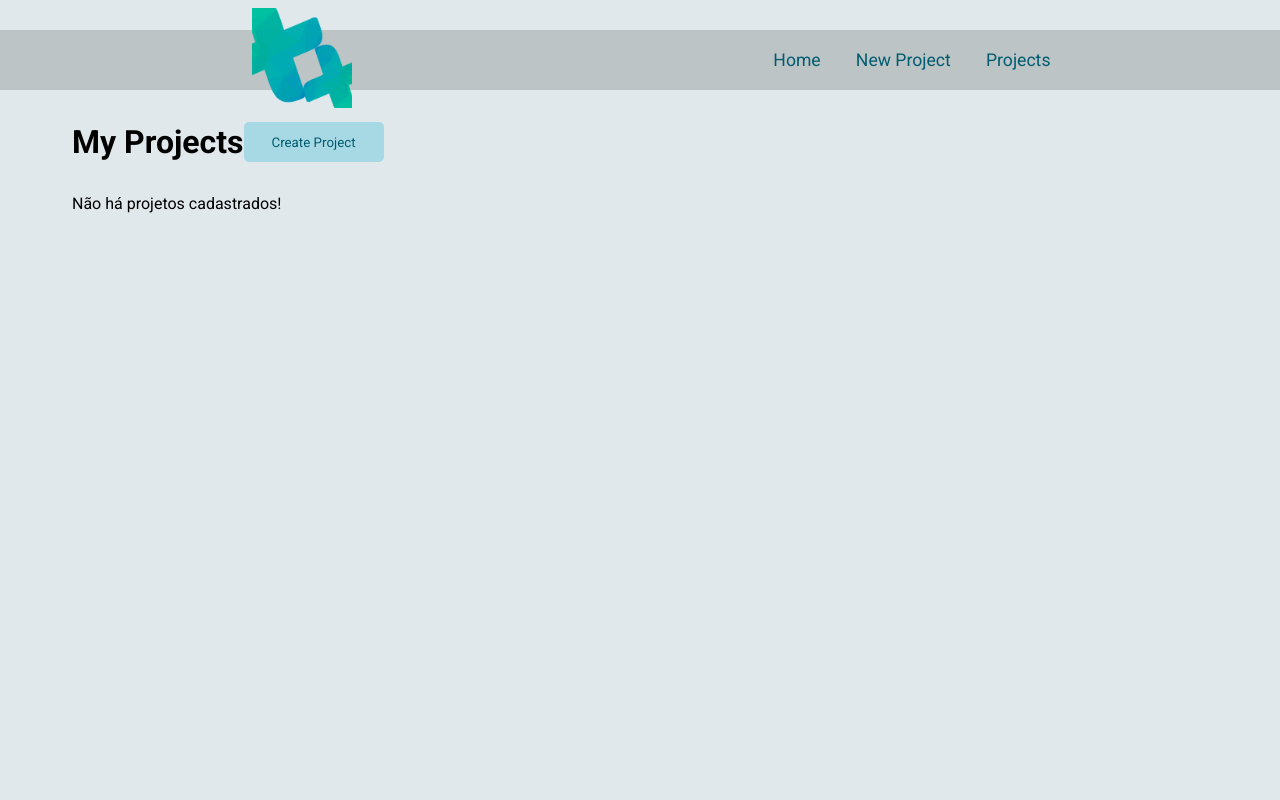
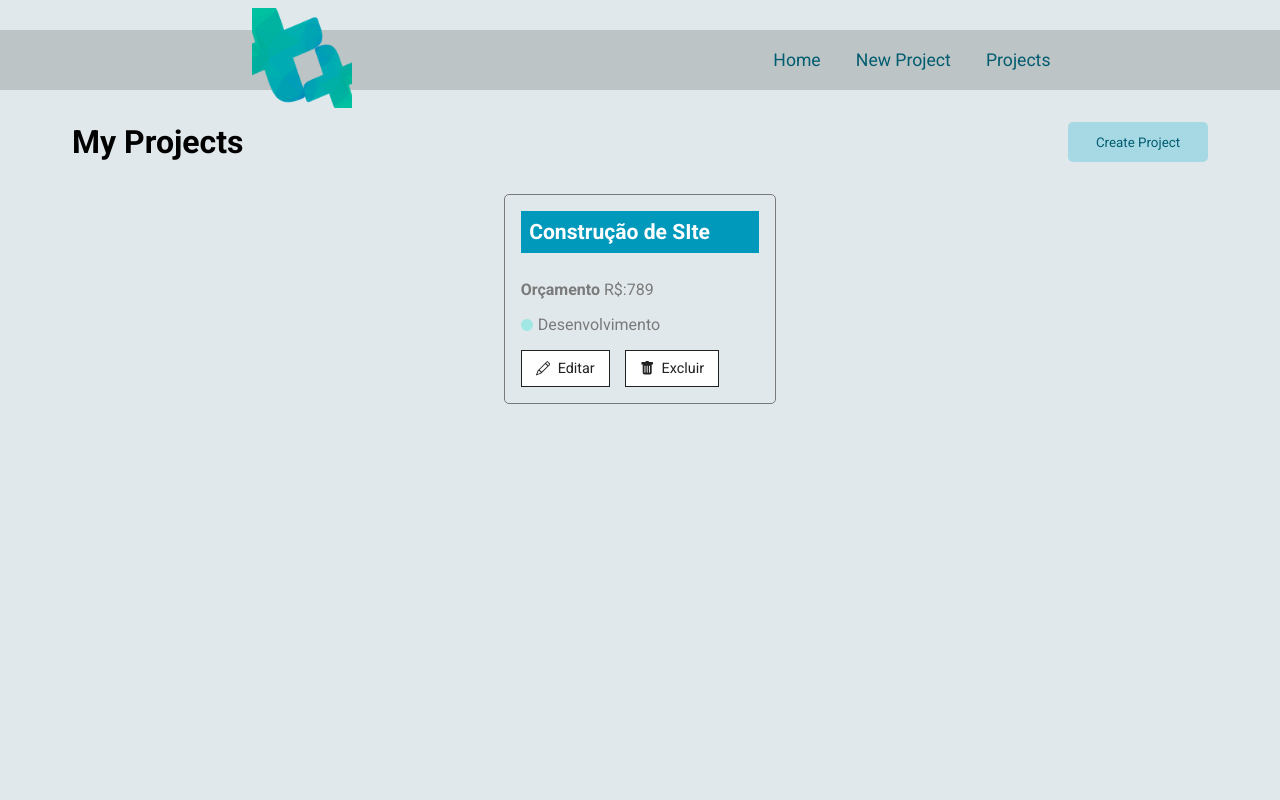
Before and after one commit to PhilipeAnderson/projects_manager, a React (Create React App) app: page /projects in a window 1280 px wide. Shown: the top 800 px of the page. Built offline with nearby package versions, Linux system fonts and the light colour scheme; data requests are answered from the project's data file.

Commit message:
Starting the Project Card styling

```diff
--- a/db.json
+++ b/db.json
@@ -1,5 +1,17 @@
 {
-  "projects": [],
+  "projects": [
+    {
+      "name": "Construção de SIte",
+      "budget": "789",
+      "category": {
+        "id": "2",
+        "name": "Desenvolvimento"
+      },
+      "cost": 0,
+      "services": [],
+      "id": 2
+    }
+  ],
   "categories": [
     {
       "id": 1,
--- a/src/App.js
+++ b/src/App.js
@@ -4,7 +4,7 @@ import Modal from 'react-modal';
 import { Home } from './pages/Home/Home';
 
 import { NewProject } from './pages/NewProject/NewProject';
-import { Projects } from './pages/Projects/Projects';
+import { Projects } from './pages/Projects/Projects/Projects';
 import { Project } from './pages/Projects/Project';
 
 import { Header } from './components/Header/Header';
--- a/src/pages/NewProject/NewProject.js
+++ b/src/pages/NewProject/NewProject.js
@@ -1,6 +1,6 @@
 import { useNavigate } from 'react-router-dom';
+import { ProjectForm } from '../../components/ProjectForm/ProjectForm';
 
-import { ProjectForm } from '../../components/ProjectForm/ProjectForm';
 import styles from './NewProject.module.css';
 
 export function NewProject(){
--- a/src/pages/Projects/ProjectCard.js
+++ b/src/pages/Projects/ProjectCard/ProjectCard.js
@@ -21,7 +21,8 @@ export function ProjectCard({ id, name, budget, category, handleRemove}) {
       </p>
       <div className={styles.project_card_actions}>
         <Link to={`/project/${id}`}>
-          <BsPencil /> Editar
+          <BsPencil />
+          Editar
         </Link>
         <button onClick={remove}>
           <BsFillTrashFill />
--- a/src/pages/Projects/Projects.module.css
+++ /dev/null
@@ -1,11 +0,0 @@
-.projects_container{
-  padding: 2em;
-}
-
-.title_container{
-  display: flex;
-  align-items: center;
-  justify-content: space-between;
-  width: 100%;
-  margin-bottom: 2em;
-}
--- a/src/pages/Projects/Projects.js
+++ b/src/pages/Projects/Projects/Projects.js
@@ -1,12 +1,11 @@
 import { useState, useEffect } from 'react';
 import { useLocation } from 'react-router-dom';
-import { ProjectCard } from './ProjectCard';
-import { Container } from '../../Layout/Container';
-import { Message } from '../../Layout/Message';
-import { Loading } from '../../Layout/Loading/Loading';
-import { Button } from '../../components/Button/Button';
+import { ProjectCard } from './../ProjectCard/ProjectCard';
+import { Message } from '../../../Layout/Message';
+import { Loading } from '../../../Layout/Loading/Loading';
+import { Button } from '../../../components/Button/Button';
 
-import styles from './Projects.module.css';
+import { ContainerProjects } from './styles.js';
 
   export function Projects() {
 
@@ -51,14 +50,14 @@ import styles from './Projects.module.css';
   }
 
   return (
-    <div className={styles.projects_container}>
-      <div className={styles.title_container}>
+    <ContainerProjects>
+      <header>
         <h1>My Projects</h1>
         <Button to="/newProject" name="Create Project" />
-      </div>
+      </header>
       {message && <Message msg={message} type="success" />}
       {projectMessage && <Message msg={projectMessage} type="success" />}
-      <Container customClass="start">
+      <main customClass="start">
         {projects.length > 0 && projects.map(project => {
           return(
             <ProjectCard
@@ -71,11 +70,12 @@ import styles from './Projects.module.css';
             />
           )
         })}
+      </main>
+
         {!removeLoading && <Loading />}
         {removeLoading && projects.length === 0 && (
           <p>Não há projetos cadastrados!</p>
         )}
-      </Container>
-    </div>
+    </ContainerProjects>
   )
 }
--- /dev/null
+++ b/src/pages/Projects/Projects/styles.js
@@ -0,0 +1,28 @@
+import styled from 'styled-components';
+
+export const ContainerProjects = styled.div`
+  padding: 2em;
+  width: 100%;
+
+  header {
+    width: 100%;
+    margin-bottom: 2em;
+
+    display: flex;
+    align-items: center;
+    justify-content: space-between;
+  }
+
+  main {
+    width: 100%;
+    display: flex;
+    align-items: center;
+    justify-content: flex-start;
+    flex-wrap: wrap;
+  }
+
+  div {
+    margin: 0 auto;
+  }
+
+`;
```
Also changed, not shown: src/pages/Projects/ProjectCard/ProjectCard.module.css (renamed from src/pages/Projects/ProjectCard.module.css).
